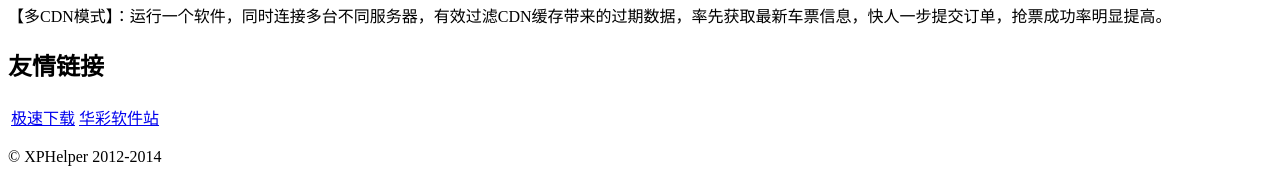
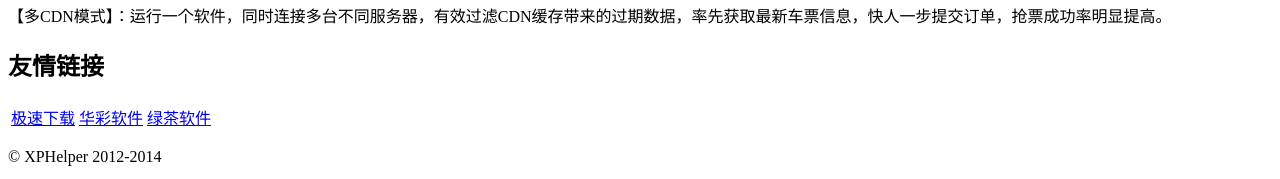
Before and after one commit to xphelper/xphelper.github.com, a Jekyll site: the page built from index.md, in a window 1280 px wide. Shown: the part 2075-2254 px from the top of the page. Built offline with Jekyll 4.4.1, drawn with Linux system fonts in a browser that asks for light colours; nearby versions of some CDN libraries; library files that are not in the unit come from our copies; Markdown is read by kramdown in place of the engine named in the settings; comment, search, counter and statistics services are not loaded.

Commit message:
添加网站友链

```diff
--- a/index.md
+++ b/index.md
@@ -47,4 +47,4 @@ Win8,Win7,Vista,WinXp,Win2000,Win2003
 
 ## 友情链接
 
-<a href='http://www.jisuxz.com/'>极速下载</a> | <a href='http://www.huacolor.com/'>华彩软件站</a>
+<a href='http://www.jisuxz.com/'>极速下载</a> | <a href='http://www.huacolor.com/'>华彩软件</a> | <a href='http://www.33lc.com/'>绿茶软件</a>
```
